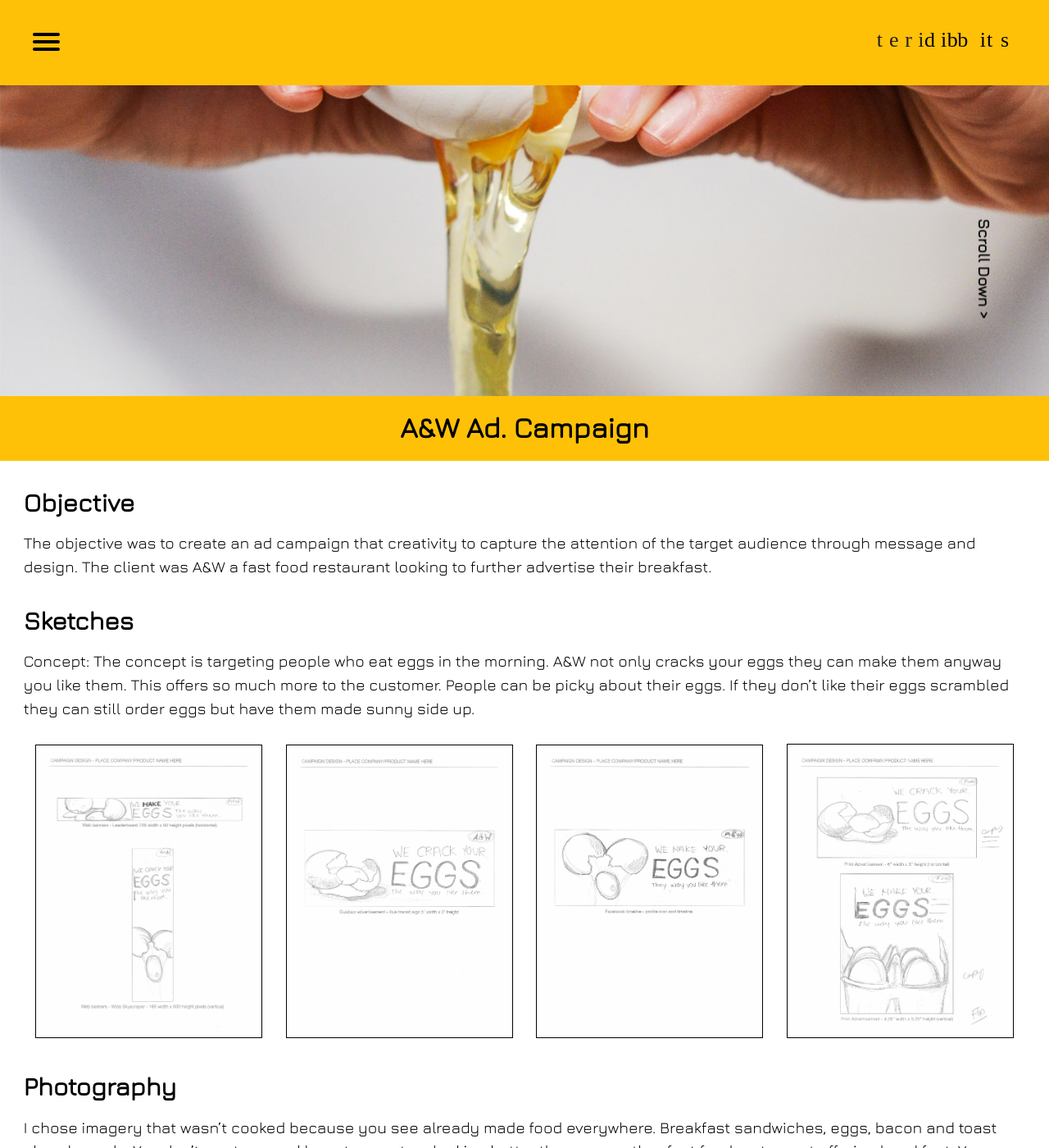
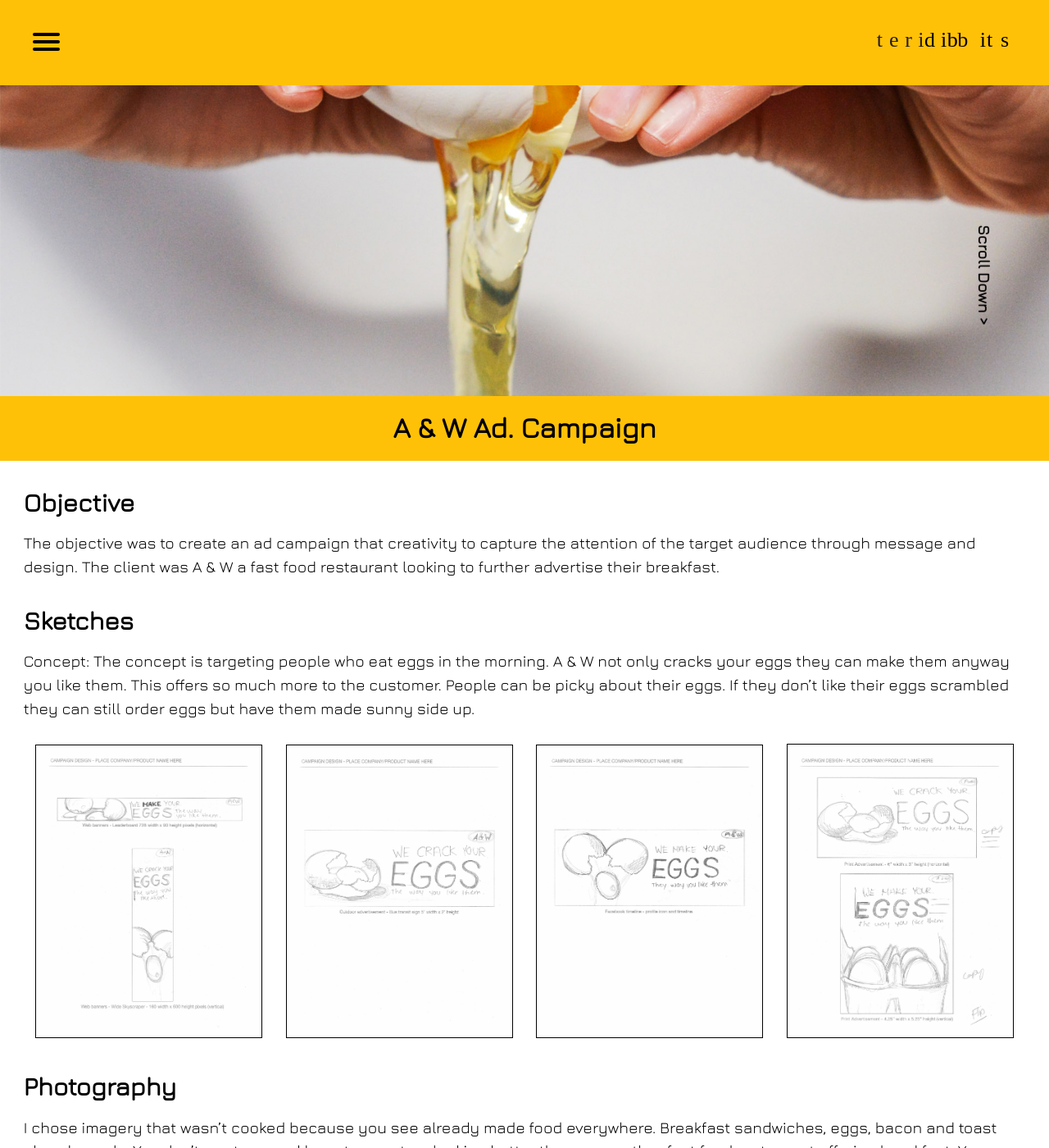
Before and after one commit to TeriDibbits/teridibbits.ca, a Jekyll site: the page built from pages/campaign.html, in a window 1280 px wide and 1400 px high, scrolled down 327 px. Shown: the whole window at 82% size. Built offline with Jekyll 4.4.1, drawn with Linux system fonts in a browser that asks for light colours.

Commit message:
changed A&W and bounce
added spaces around A&W so that orange text affects the photos?

changed bounce animation to 1.5s

```diff
--- a/css/main.css
+++ b/css/main.css
@@ -90,7 +90,7 @@
   top: 80%;
   left: 89%;
   font-weight: bold;
-  animation: bounce 1s linear infinite;
+  animation: bounce 1.5s linear infinite;
 }
 
 @keyframes bounce {
--- a/pages/campaign.html
+++ b/pages/campaign.html
@@ -4,13 +4,13 @@
 ---
 
   <main itemscope>
-    <h1 class="section-header gutter island-1-2 push-0">A&W Ad. Campaign</h1>
+    <h1 class="section-header gutter island-1-2 push-0">A & W Ad. Campaign</h1>
     <div class="island">
         <h2 class="push-1-2">Objective</h2>
-        <p class="push">The objective was to create an ad campaign that creativity to capture the attention of the target audience through message and design. The client was A&W a fast food restaurant looking to further advertise their breakfast.</p>
+        <p class="push">The objective was to create an ad campaign that creativity to capture the attention of the target audience through message and design. The client was A & W a fast food restaurant looking to further advertise their breakfast.</p>
       <div>
         <h2 class="push-1-2">Sketches</h2>
-        <p class="push">Concept: The concept is targeting people who eat eggs in the morning. A&W not only cracks your eggs they can make them anyway you like them. This offers so much more to the customer. People can be picky about their eggs. If they don’t like their eggs scrambled they can still order eggs but have them made sunny side up. </p>
+        <p class="push">Concept: The concept is targeting people who eat eggs in the morning. A & W not only cracks your eggs they can make them anyway you like them. This offers so much more to the customer. People can be picky about their eggs. If they don’t like their eggs scrambled they can still order eggs but have them made sunny side up. </p>
         <div class="grid grid-middle push">
           <div class="unit xs-1 s-1 m-1-2 l-1-4 xl-1-4 gutter-1-2">
             <img itemprop="image" class="sketch-img" src="{{site.baseurl}}/../images/sketch-2.jpg" alt="Sketches of web banners">
```
